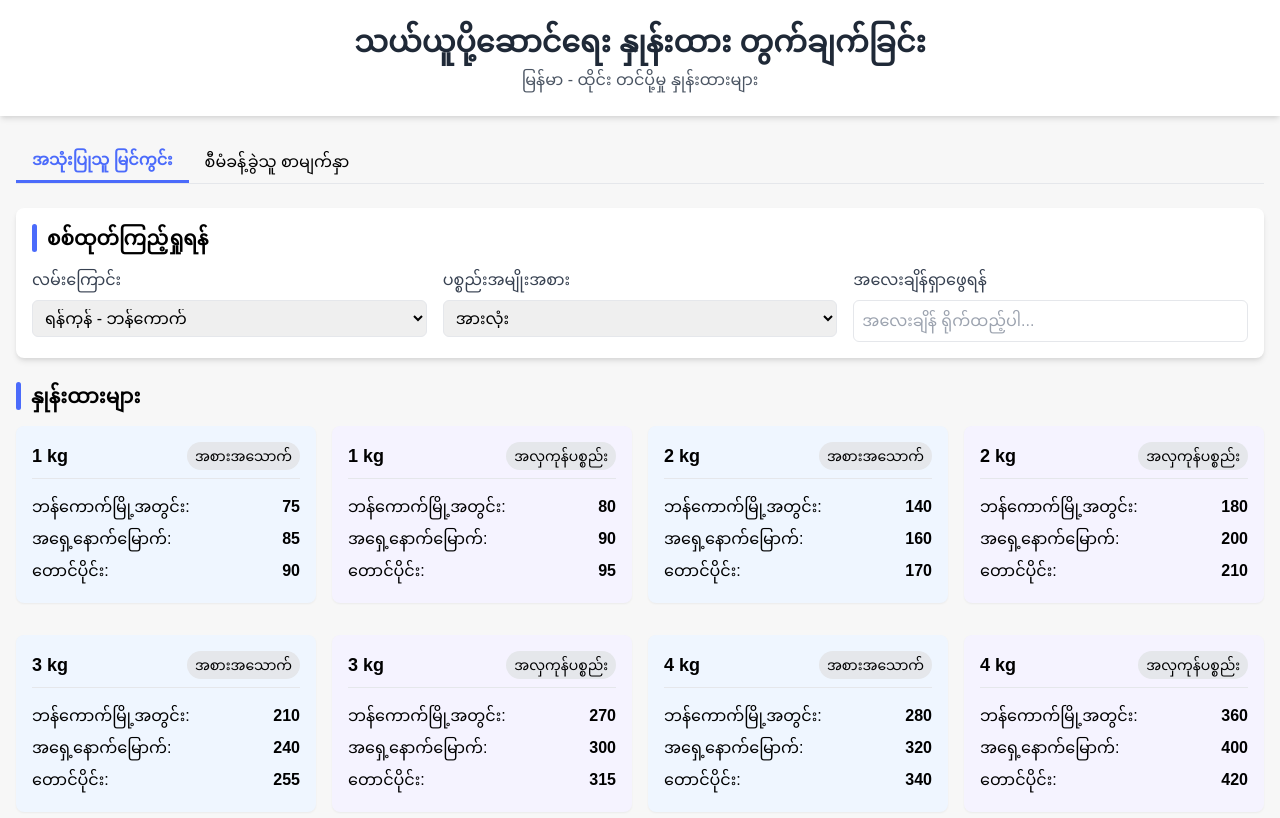
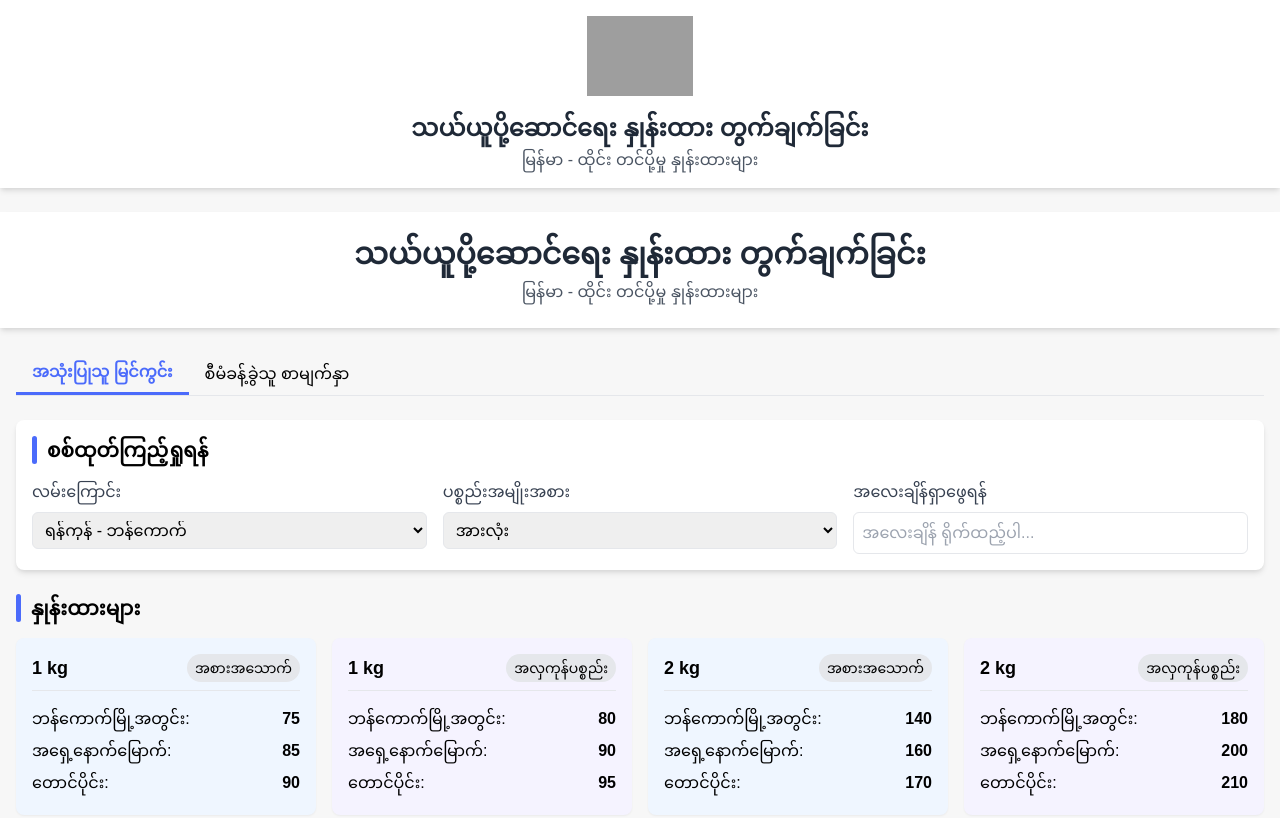
Before and after one commit to naylinaung15/price_kg, a plain HTML site: page index.html in a window 1280 px wide. Shown: the top 818 px of the page. Drawn offline with nearby package versions, Linux system fonts and the light colour scheme; grey boxes are pictures that could not be loaded; a web font is replaced by a local one.

Commit message:
Update index.html

```diff
--- a/index.html
+++ b/index.html
@@ -3,7 +3,19 @@
 <head>
     <meta charset="UTF-8">
     <meta name="viewport" content="width=device-width, initial-scale=1.0">
-    <title>သယ်ယူပို့ဆောင်ရေး နှုန်းထား တွက်ချက်ခြင်း</title>
+
+    <header class="bg-white shadow-md mb-6">
+    <div class="container mx-auto px-4 py-4 flex flex-col items-center">
+        <!-- Logo as Image -->
+        <img src=" https://drive.google.com/file/d/1LHwPhHhLFyG99qeIkaR1ZgM8v7IJPAP1/view?usp=sharing
+   " alt="PASSENGER TEA TRANSPORTATION" class="h-20 mb-2">
+
+        <h1 class="text-2xl font-bold text-center text-gray-800 mt-2">သယ်ယူပို့ဆောင်ရေး နှုန်းထား တွက်ချက်ခြင်း</h1>
+        <p class="text-center text-gray-600 mt-1">မြန်မာ - ထိုင်း တင်ပို့မှု နှုန်းထားများ</p>
+    </div>
+</header>
+
+            <title>သယ်ယူပို့ဆောင်ရေး နှုန်းထား တွက်ချက်ခြင်း</title>
     <link href="https://cdn.jsdelivr.net/npm/tailwindcss@2.2.19/dist/tailwind.min.css" rel="stylesheet">
     <link rel="stylesheet" href="https://cdn.jsdelivr.net/npm/@fortawesome/fontawesome-free@6.4.2/css/all.min.css">
     <style>
```
